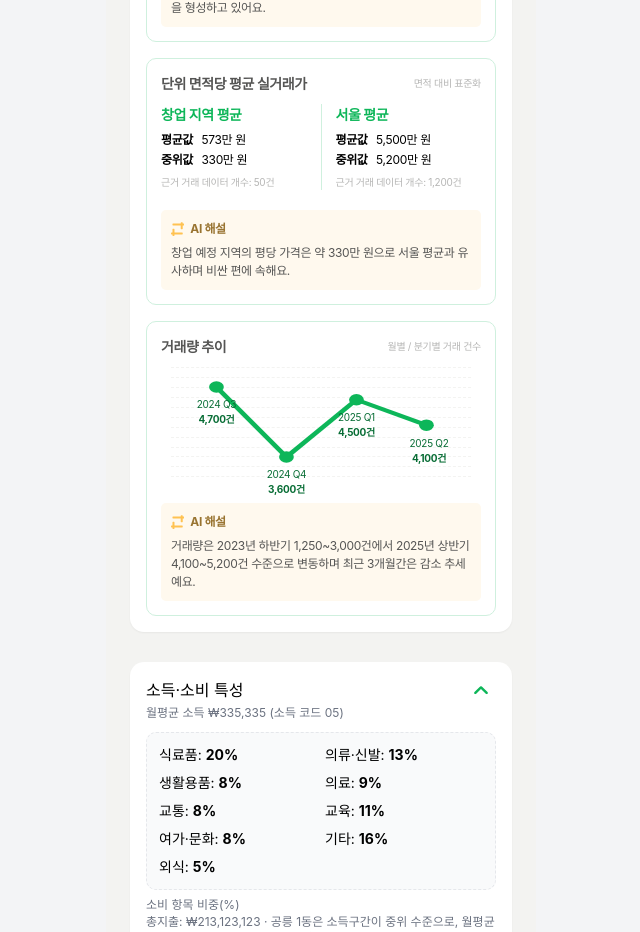
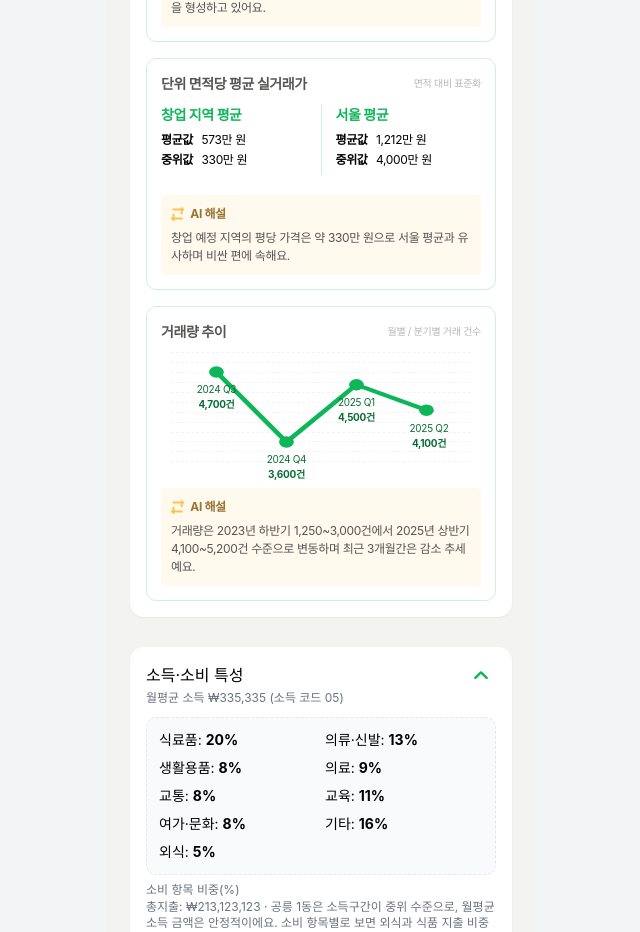
Before and after one commit to Likelion-13th-hackathon-cleopatra/likelion-13th-hackathon-cleopatra-web, a React (Vite) app: page /report/1 in a window 1280 px wide. Shown: the part 2060-2992 px from the top of the page, without its empty margins (319-959 px from the left). Built offline with nearby package versions, Linux system fonts and the light colour scheme; a web font is replaced by a local one.

Commit message:
feat. 단위 면적당 평균 실거래가 디자인 변경

```diff
--- a/src/components/report/sections/Price.tsx
+++ b/src/components/report/sections/Price.tsx
@@ -94,9 +94,6 @@ const Price: FC<{ report: ReportRaw }> = ({ report }) => {
                 <div className="Body_Bold_12 mb-[6px]">
                   중위값 <span className="ml-[6px] Sub_Regular_12">{wonInMan(p.price_per_pyeong)}</span>
                 </div>
-                <div className="Body_Regular_10 text-grayscale-25">
-                  근거 거래 데이터 개수: {p.small.small_count}건
-                </div>
               </div>
 
               {/* 구분선 */}
@@ -110,13 +107,10 @@ const Price: FC<{ report: ReportRaw }> = ({ report }) => {
                   </div>
                 </div>
                 <div className="Body_Bold_12 mb-[2px]">
-                  평균값 <span className="ml-[6px] Sub_Regular_12">5,500만 원</span>
+                  평균값 <span className="ml-[6px] Sub_Regular_12">1,212만 원</span>
                 </div>
                 <div className="Body_Bold_12 mb-[6px]">
-                  중위값 <span className="ml-[6px] Sub_Regular_12">5,200만 원</span>
-                </div>
-                <div className="Body_Regular_10 text-grayscale-25">
-                  근거 거래 데이터 개수: 1,200건
+                  중위값 <span className="ml-[6px] Sub_Regular_12">4,000만 원</span>
                 </div>
               </div>
             </div>
```
